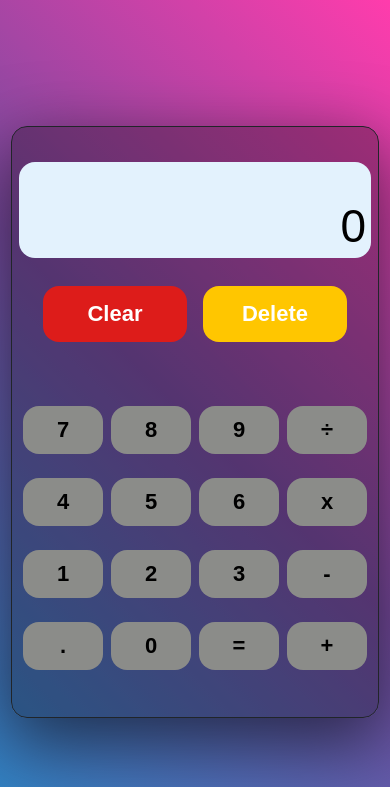
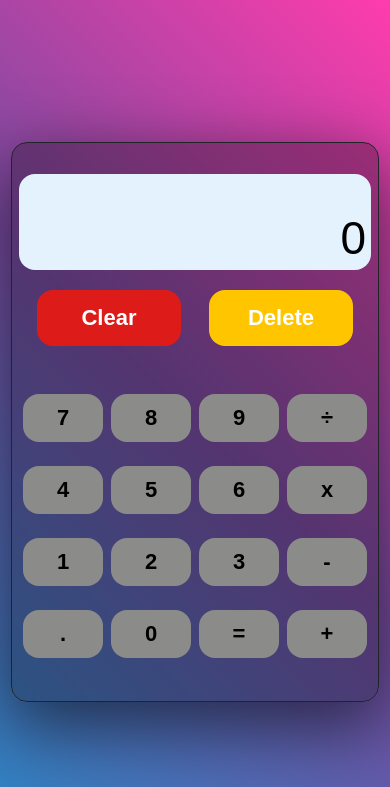
Before and after one commit to LucasDaSilva96/calculator, a plain HTML site: page index.html in a window 390 px wide. Shown: the top 787 px of the page. Drawn offline with Linux system fonts and the light colour scheme.

Commit message:
Change the size of the clear and delete buttons.

```diff
--- a/style.css
+++ b/style.css
@@ -233,9 +233,9 @@ strong {
 
   .container {
     width: 23rem;
-    height: 37rem;
+    height: 35rem;
     justify-content: center;
-    gap: 1rem;
+    gap: 0.5rem;
   }
 
   .clear-btn,
@@ -244,11 +244,11 @@ strong {
   }
 
   .clear-delete-container {
-    width: 20rem;
+    width: 21.5rem;
   }
 
   .btns-container {
-    margin-top: 1.5rem;
+    margin-top: 1rem;
     width: 22rem;
     height: 18rem;
   }
```
